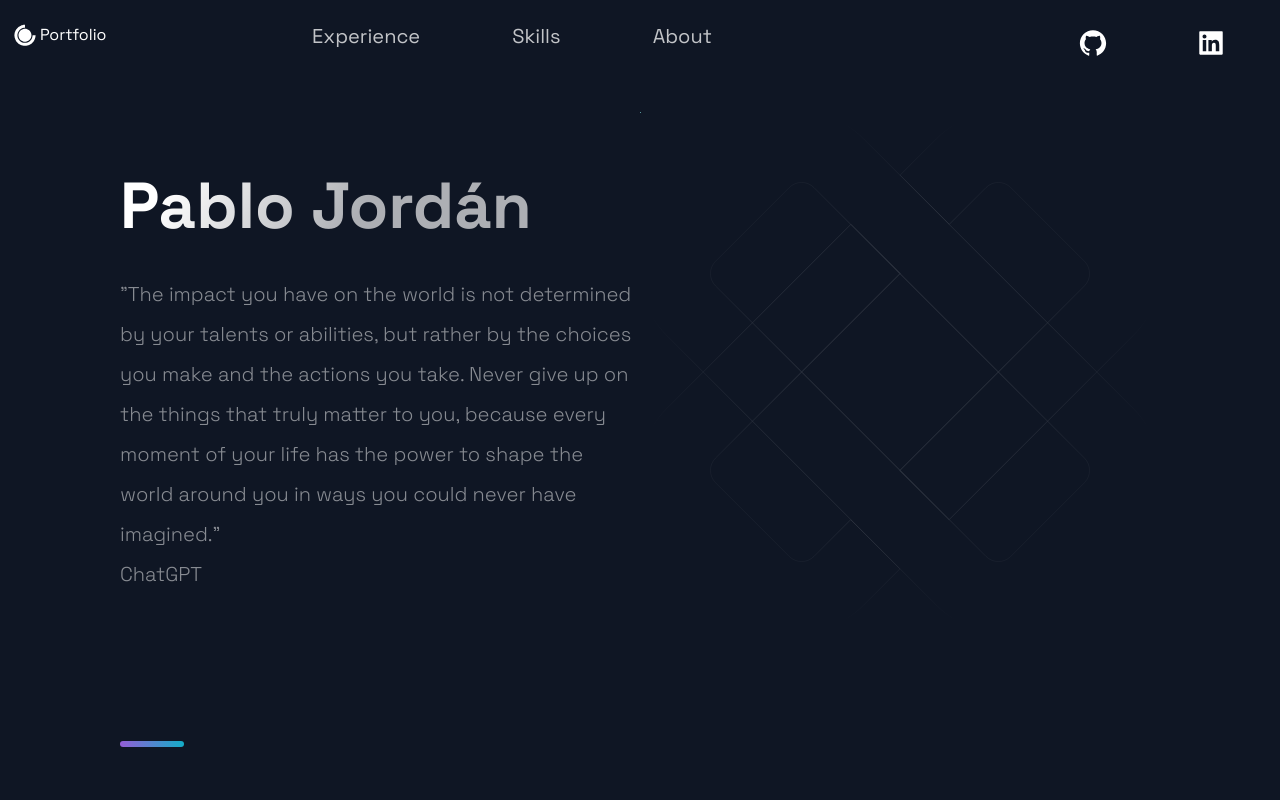
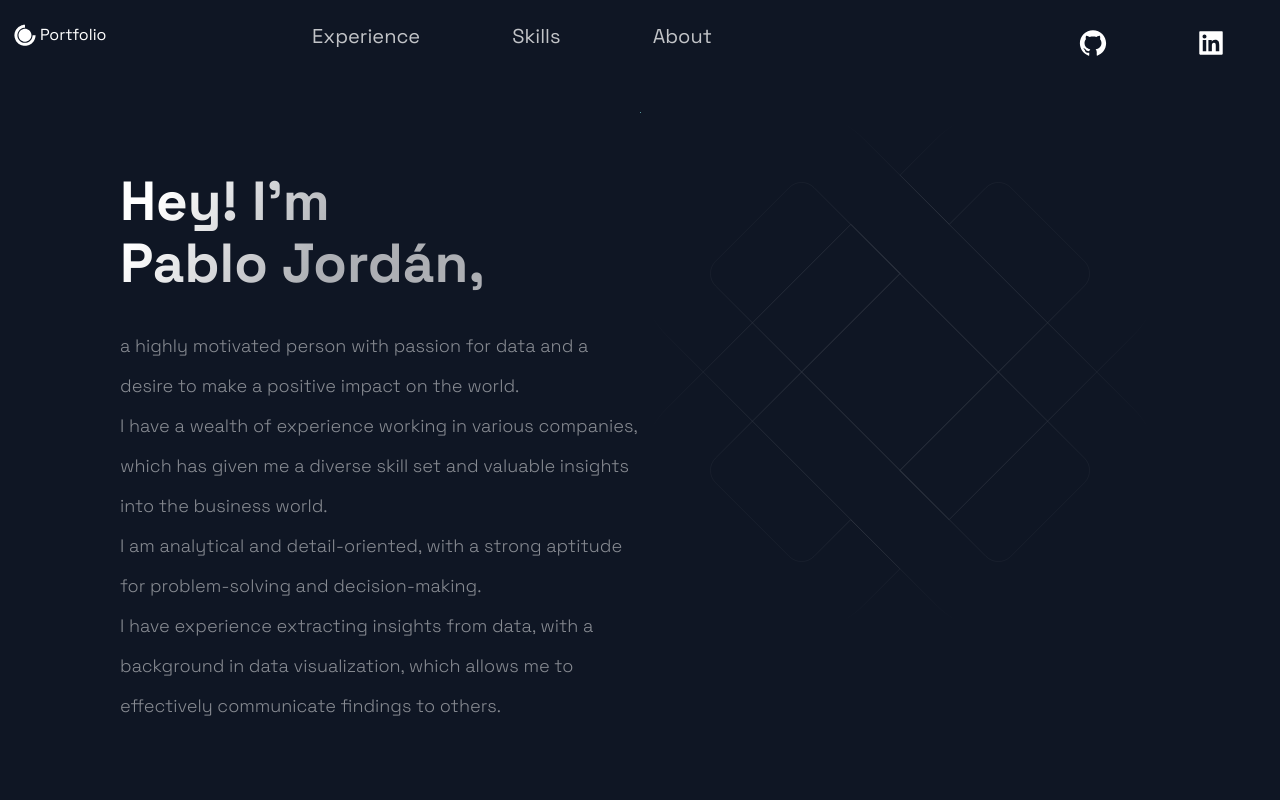
Before and after one commit to pablojordandlf/portfolio_pablo, a Next.js app: page / in a window 1280 px wide. Shown: the top 800 px of the page. Built offline with nearby package versions, Linux system fonts and the light colour scheme.

Commit message:
summary change

```diff
--- a/src/components/BackgrooundAnimation/BackgroundAnimation.js
+++ b/src/components/BackgrooundAnimation/BackgroundAnimation.js
@@ -1,7 +1,7 @@
 import React from 'react';
 
 const BackgroundAnimation = () => (
-  <div>
+  <div >
     <svg
       className="BgAnimation__svg"
       viewBox="0 0 602 602"
--- /dev/null
+++ b/src/components/BackgrooundAnimation/testimage.js
@@ -0,0 +1,10 @@
+import React from 'react';
+import { Img } from '../Experience/ExperienceStyles';
+
+const testIMG = () => (
+  <div>
+    <Img src={"/images/logo.png"}/>
+  </div>
+);
+
+export default testIMG;
--- a/src/components/Experience/ExperienceStyles.js
+++ b/src/components/Experience/ExperienceStyles.js
@@ -5,6 +5,7 @@ export const Img = styled.img`
   height:100%;
   object-fit: cover;
   overflow: hidden;
+
 `
 
 export const GridContainer = styled.section`
--- a/src/components/Hero/Hero.js
+++ b/src/components/Hero/Hero.js
@@ -1,7 +1,6 @@
 import React from 'react';
 
 import { Section, SectionText, SectionTitle } from '../../styles/GlobalComponents';
-import Button from '../../styles/GlobalComponents/Button';
 import { LeftSection } from './HeroStyles';
 
 const Hero = () => (
@@ -9,18 +8,18 @@ const Hero = () => (
     <Section row nopadding>
       <LeftSection>
         <SectionTitle main center>
-          Pablo Jordán <br />
+          Hey! I'm <br />
+          Pablo Jordán, <br />
         </SectionTitle>
 
         <SectionText>
-        "The impact you have on the world is not determined by your talents or abilities, but rather by the choices you make and the actions you take. Never give up on the things that truly matter to you, because every moment of your life has the power to shape the world around you in ways you could never have imagined." <br />
-        ChatGPT
+        a highly motivated person with passion for data and a desire to make a positive impact on the world. <br />
+        I have a wealth of experience working in various companies, which has given me a diverse skill set and valuable insights into the business world. <br />
+        I am analytical and detail-oriented, with a strong aptitude for problem-solving and decision-making. <br />
+        I have experience extracting insights from data, with a background in data visualization, which allows me to effectively communicate findings to others.
 
         </SectionText>
-        < br />< br />< br />< br />< br />< br />
-
-
-
+        < br />< br />< br />< br />
 
       </LeftSection>
     </Section>
--- a/src/pages/index.js
+++ b/src/pages/index.js
@@ -1,5 +1,7 @@
 import Acomplishments from '../components/Values/Values';
 import BgAnimation from '../components/BackgrooundAnimation/BackgroundAnimation';
+import TestIMG from '../components/BackgrooundAnimation/testimage';
+
 import Hero from '../components/Hero/Hero';
 import Projects from '../components/Experience/Experience';
 import Technologies from '../components/Skills/Skills';
@@ -14,6 +16,7 @@ const Home = () => {
       <Section grid>
         <Hero />
         <BgAnimation />
+        {/*<TestIMG />*/}
       </Section>
       <Projects />
       <Technologies />
--- a/src/styles/GlobalComponents/index.js
+++ b/src/styles/GlobalComponents/index.js
@@ -26,8 +26,8 @@ export const Section = styled.section`
 
 export const SectionTitle = styled.h2`
   font-weight: 800;
-  font-size: ${(props) => props.main ? '65px' : '56px'};
-  line-height: ${(props) => props.main ? '72px' : '56px'};
+  font-size: ${(props) => props.main ? '55px' : '46px'};
+  line-height: ${(props) => props.main ? '62px' : '50px'};
   width: max-content;
   max-width: 100%;
   background: linear-gradient(121.57deg, #FFFFFF 18.77%, rgba(255, 255, 255, 0.66) 60.15%);
@@ -56,7 +56,7 @@ export const SectionTitle = styled.h2`
 
 export const SectionText = styled.p`
   max-width: 800px;
-  font-size: 20px;
+  font-size: 18px;
   line-height: 40px;
   font-weight: 300;
   padding-bottom: 3.6rem;
```
